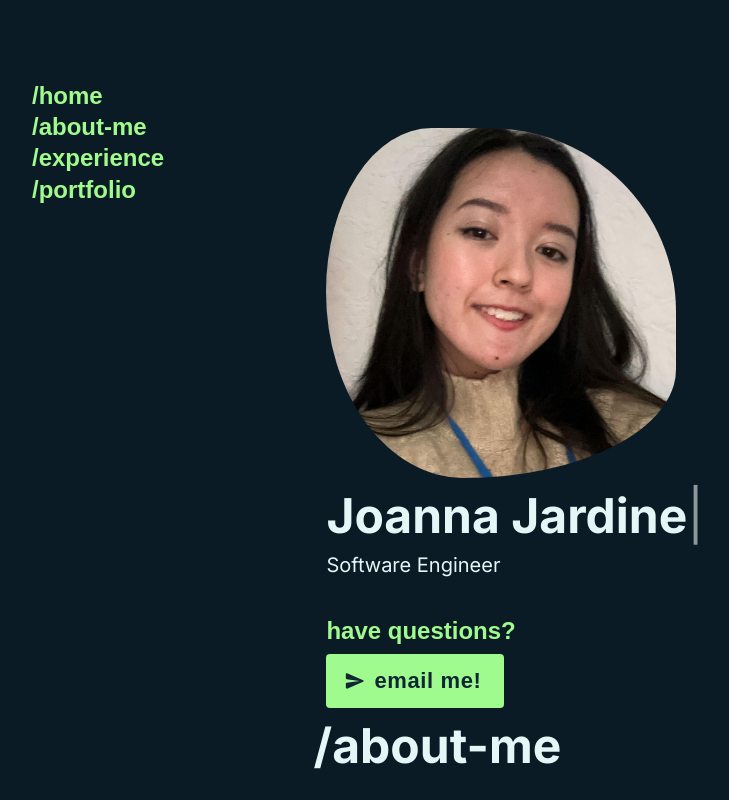
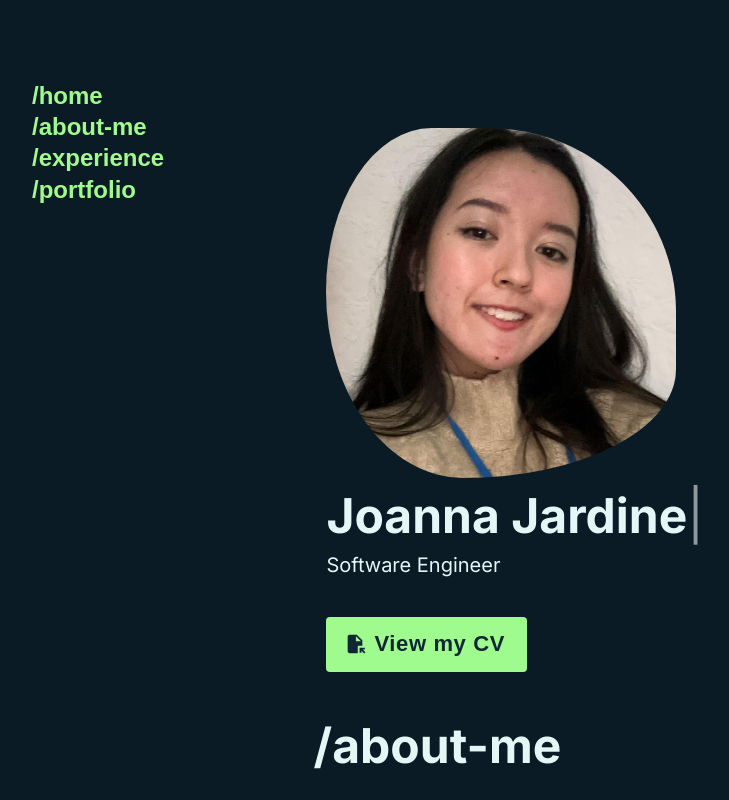
Before and after one commit to epicjoanna/my-portfolio, a Next.js app: page / in a window 1280 px wide. Shown: the top 800 px of the page, without its empty margins (32-761 px from the left). Built offline with nearby package versions, Linux system fonts and the light colour scheme; a web font is replaced by a local one.

Commit message:
update button to view my cv

```diff
--- a/src/app/components/Home.tsx
+++ b/src/app/components/Home.tsx
@@ -1,10 +1,11 @@
-import SendRoundedIcon from "@mui/icons-material/SendRounded";
+import FileOpenIcon from '@mui/icons-material/FileOpen';
 import Button from "@mui/material/Button";
 import Typist from "react-typist";
 import FadeIn from "./FadeIn";
 import "react-typist/dist/Typist.css";
 import "../styles/Home.css";
 import { Fade } from "@mui/material";
+
 
 function Home() {
   return (
@@ -17,16 +18,17 @@ function Home() {
         </Typist>
         <h2>Software Engineer</h2>
         <section className="button-section">
-          <h3>have questions?</h3>
           <Button
             className="email-button"
-            href="mailto:joannameijardine@gmail.com"
+            href="/Joanna_Jardine_Resume.pdf"
             variant="contained"
             size="large"
             disableElevation
-            startIcon={<SendRoundedIcon />}
+            startIcon={<FileOpenIcon />}
+            target="_blank"
+            rel="noopener noreferrer"
           >
-            email me!
+            View my CV
           </Button>
         </section>
         </div>
```
Also changed, not shown: 1 other file (tests, documents, lock files or other folders).
